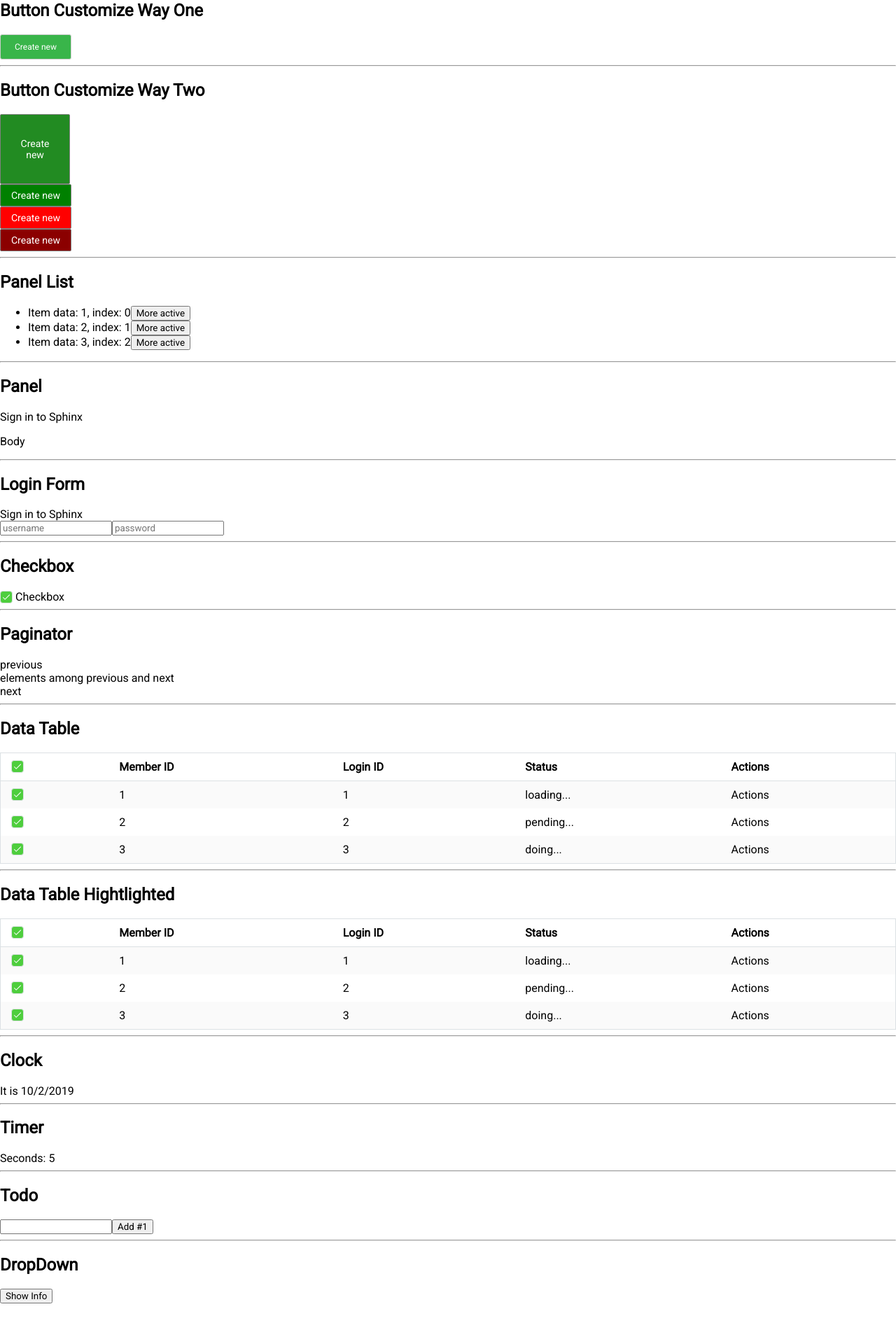
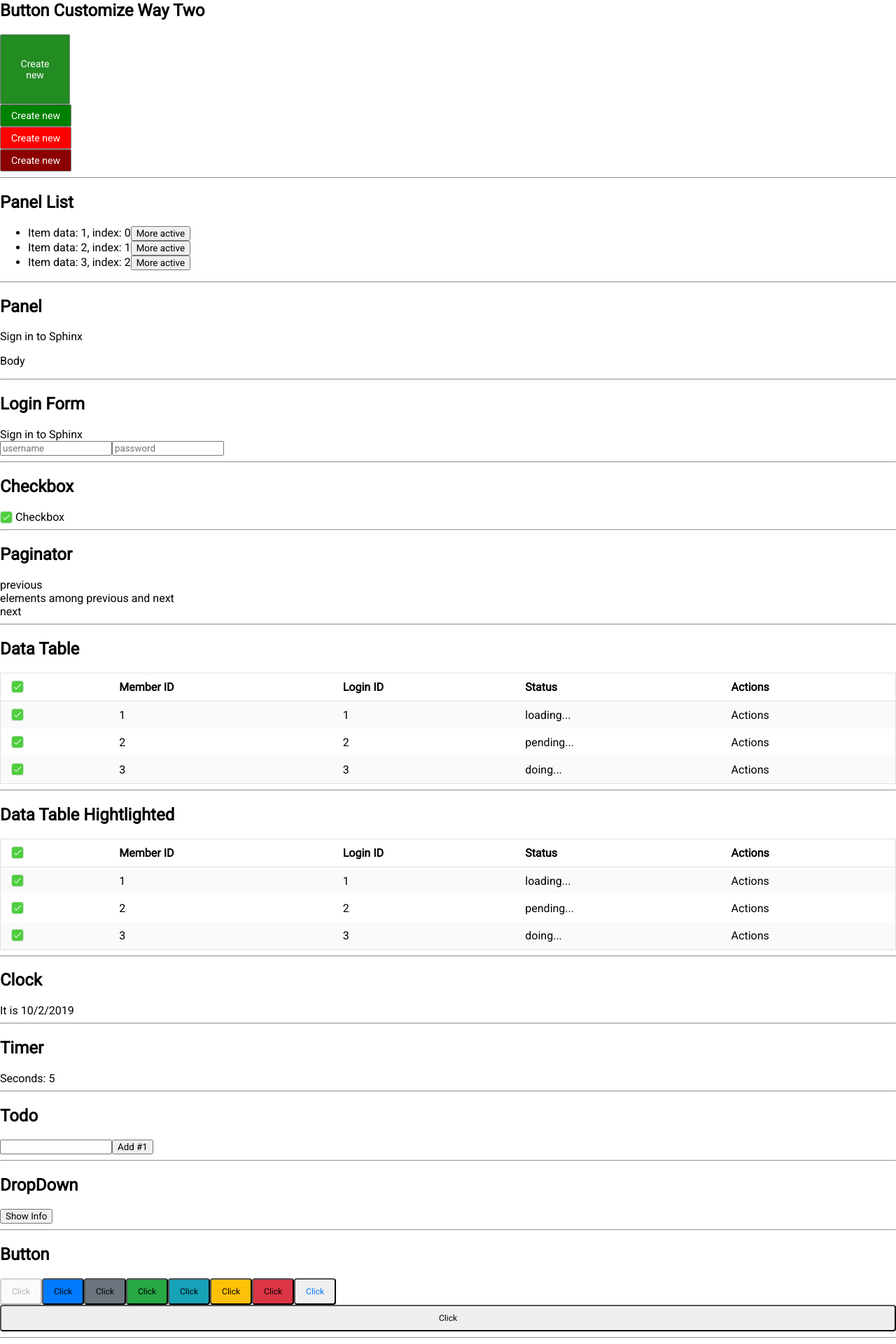
Before and after one commit to phichidung/test-ui, a React (Create React App) app: page / in a window 1280 px wide. Shown: the part 19-1939 px from the top of the page at 70% size. Before the commit the page ends 1881 px from the top, so only its background shows below. Built offline with nearby package versions, Linux system fonts and the light colour scheme.

Commit message:
customize button

```diff
--- a/src/App.js
+++ b/src/App.js
@@ -1,5 +1,5 @@
 import React, { Component } from 'react';
-import { ButtonCustomizeWayOne,
+import {
     Panel,
     PanelList,
     LoginForm,
@@ -8,30 +8,32 @@ import { ButtonCustomizeWayOne,
     Paginator,
     DataTable,
     DropDown,
-} from '../src/ui';
-import Clock from "./components/Clock";
-import Timer from "./components/Timer";
-import Todo from "./components/Todo";
+    Button
+}                           from '../src/ui';
+import Clock                from './components/Clock';
+import Timer                from './components/Timer';
+import Todo                 from './components/Todo';
 
 export default class App extends Component {
+
+    constructor(props) {
+        super(props);
+        this.state = {
+            showDropDown: false
+        };
+    };
+
+    toggleDropDown() {
+        this.setState({
+            showDropDown: !this.state.showDropDown
+        })
+    };
 
     render() {
         const data = [1, 2, 3];
 
         return (
             <div>
-                <section>
-                    <h1>Button Customize Way One</h1>
-                    <ButtonCustomizeWayOne
-                        type={'success'}
-                        onClick={ () => alert('Yo-lo') }
-                    >
-                        Create new
-                    </ButtonCustomizeWayOne>
-                </section>
-
-                <hr/>
-
                 <section>
                     <h1>Button Customize Way Two</h1>
                     <div>
@@ -69,9 +71,7 @@ export default class App extends Component {
                     <h1>Panel List</h1>
                     <PanelList
                         list={data}
-                        renderItem={item => {
-                            return <span>Item data: {item.data}, index: {item.index}</span>
-                        }}
+                        renderItem={item => <span>Item data: {item.data}, index: {item.index}</span>}
                     />
                 </section>
 
@@ -217,8 +217,82 @@ export default class App extends Component {
 
                 <section>
                     <h1>DropDown</h1>
-                    <DropDown/>
+                    <DropDown
+                        show={this.state.showDropDown}
+                        toggleDropDown={ () => this.toggleDropDown() }
+                    />
                 </section>
+
+                <hr/>
+
+                <section>
+                    <h1>Button</h1>
+                    <Button
+                        onClick={ () => alert('Samurai')}
+                        disabled={true}
+                        role={''}
+                    >
+                        Click
+                    </Button>
+                    <Button
+                        onClick={ () => alert('Samurai')}
+                        disabled={false}
+                        role={'primary'}
+                    >
+                        Click
+                    </Button>
+                    <Button
+                        onClick={ () => alert('Samurai')}
+                        disabled={false}
+                        role={'secondary'}
+                    >
+                        Click
+                    </Button>
+                    <Button
+                        onClick={ () => alert('Samurai')}
+                        disabled={false}
+                        role={'success'}
+                    >
+                        Click
+                    </Button>
+                    <Button
+                        onClick={ () => alert('Samurai')}
+                        disabled={false}
+                        role={'info'}
+                    >
+                        Click
+                    </Button>
+                    <Button
+                        onClick={ () => alert('Samurai')}
+                        disabled={false}
+                        role={'warning'}
+                    >
+                        Click
+                    </Button>
+                    <Button
+                        onClick={ () => alert('Samurai')}
+                        disabled={false}
+                        role={'danger'}
+                    >
+                        Click
+                    </Button>
+                    <Button
+                        onClick={ () => alert('Samurai')}
+                        disabled={false}
+                        role={'link'}
+                    >
+                        Click
+                    </Button>
+                    <Button
+                        onClick={ () => alert('Samurai')}
+                        disabled={false}
+                        responsive={true}
+                    >
+                        Click
+                    </Button>
+                </section>
+
+                <hr/>
             </div>
         );
     }
--- a/src/components/Todo.js
+++ b/src/components/Todo.js
@@ -11,17 +11,18 @@ export default class TodoApp extends Component {
     }
 
     render() {
+        const { items, text } = this.state;
 
         return (
             <div>
-                <TodoList items={this.state.items} />
+                <TodoList items={items} />
                 <form onSubmit={ (e) => this.handleSubmit(e) }>
                     <input
                         onChange={ (e) => this.handleChange(e) }
-                        value={this.state.text}
+                        value={text}
                     />
                     <button>
-                        Add #{this.state.items.length + 1}
+                        Add #{items.length + 1}
                     </button>
                 </form>
             </div>
--- /dev/null
+++ b/src/ui/Button.css
@@ -0,0 +1,39 @@
+.itami.button {
+    border-radius: 4px;
+    outline: none;
+    font-size: 12px;
+    padding: 10px 15px;
+}
+
+.itami.button.responsive {
+    width: 100%;
+    text-align: center;
+}
+
+.itami.button.primary {
+    background-color: #007bff;
+}
+
+.itami.button.secondary {
+    background-color: #6c757d;
+}
+
+.itami.button.success {
+    background-color: #28a745;
+}
+
+.itami.button.info {
+    background-color: #17a2b8;
+}
+
+.itami.button.warning {
+    background-color: #ffc107;
+}
+
+.itami.button.danger {
+    background-color: #dc3545;
+}
+
+.itami.button.link {
+    color: #007bff;
+}
--- /dev/null
+++ b/src/ui/Button.js
@@ -0,0 +1,37 @@
+import React, { Component } from 'react';
+import PropTypes            from 'prop-types';
+import './Button.css';
+
+export default class Button extends Component {
+
+    render() {
+        const { children, disabled, onClick, role, responsive } = this.props;
+
+        return (
+            <button className={`itami button ${role || ''} ${responsive ? 'responsive' : ''}`}
+                    onClick={onClick}
+                    disabled={disabled}
+            >
+                { children }
+            </button>
+        );
+    }
+}
+
+PropTypes.defaultProps = {
+    className  : '',
+    role       : '',
+    responsive : false,
+    disabled   : false, // Vô hiệu hoá = false
+    onClick    : () => {}, // Sự kiện khi click vào button
+    children   : <div></div>,
+};
+
+PropTypes.propTypes = {
+    className  : PropTypes.string,
+    role       : PropTypes.string, // default, primary, secondary, success, info, warning, danger, link
+    responsive : PropTypes.bool,
+    disabled   : PropTypes.bool,
+    onClick    : PropTypes.func,
+    children   : PropTypes.node // Anything
+};
--- a/src/ui/ButtonCustomizeWayOne.js
+++ /dev/null
@@ -1,33 +0,0 @@
-import React, { Component } from 'react';
-
-export default class ButtonCustomizeWayOne extends Component {
-
-    render() {
-        const { type, onClick } = this.props;
-        const buttonStyle = style[type] || style['default'];
-
-        return (
-            <button
-                style={buttonStyle}
-                onClick={onClick}
-            >
-                {this.props.children}
-            </button>
-        );
-    }
-}
-
-const style = {
-    default: {
-
-    },
-    success: {
-        borderRadius: 3,
-        border: "solid 0.5px #cccccc",
-        backgroundColor: "#39b54a",
-        padding: "10px 20px",
-        color: "#fff",
-        fontSize: 12,
-        lineHeight: 1.2
-    }
-};
--- a/src/ui/ButtonCustomizeWayTwo.js
+++ b/src/ui/ButtonCustomizeWayTwo.js
@@ -15,12 +15,13 @@ export default class ButtonCustomizeWayTwo extends Component {
     };
 
     render() {
-        const { active, role } = this.props;
+        const { move }                   = this.state;
+        const { active, role, children } = this.props;
 
         return(
             <div>
-                <button onClick={ () => this.onClick() } className={`btn btn ${role || ''} ${active ? 'active' : ''} ${this.state.move ? 'move' : ''}`}>
-                    {this.props.children}
+                <button onClick={ () => this.onClick() } className={`btn btn ${role || ''} ${active ? 'active' : ''} ${move ? 'move' : ''}`}>
+                    {children}
                 </button>
             </div>
         );
--- a/src/ui/DropDown.js
+++ b/src/ui/DropDown.js
@@ -1,30 +1,19 @@
 import React, { Component } from 'react';
+import PropTypes            from 'prop-types';
 import './DropDown.css';
 
 export default class DropDown extends Component {
 
-    constructor(props){
-        super(props);
-        this.state = {
-            show: false
-        }
-    }
+    render() {
+        const { show, toggleDropDown } = this.props;
 
-    handleToggle() {
-        this.setState({
-            show: !this.state.show
-        })
-    }
-
-    render() {
         return (
             <div>
-                <button onClick={ () => this.handleToggle() }>
+                <button onClick={toggleDropDown}>
                     Show Info
                 </button>
                 {
-                    this.state.show &&
-                    (
+                    show && (
                         <div className={'itami dropdown'}>
                             <div>Name: Itami:R-S</div>
                             <div>Job: Ranger</div>
@@ -35,3 +24,13 @@ export default class DropDown extends Component {
         );
     }
 }
+
+PropTypes.defaultProps = {
+    show            : false,
+    toggleDropDown  : () => {}
+};
+
+PropTypes.propTypes = {
+    show            : PropTypes.bool,
+    toggleDropDown  : PropTypes.func
+};
--- a/src/ui/index.js
+++ b/src/ui/index.js
@@ -1,4 +1,3 @@
-import ButtonCustomizeWayOne from "./ButtonCustomizeWayOne";
 import LoginForm from "./LoginForm";
 import Panel from "./Panel";
 import PanelList from "./PanelList";
@@ -7,9 +6,9 @@ import Checkbox from "./Checkbox";
 import Paginator from "./Paginator";
 import DataTable from "./DataTable";
 import DropDown from "./DropDown";
+import Button from "./Button";
 
 export {
-    ButtonCustomizeWayOne,
     LoginForm,
     Panel,
     PanelList,
@@ -18,4 +17,5 @@ export {
     Paginator,
     DataTable,
     DropDown,
+    Button
 };
```
Lines whose indentation alone changed are shown as unchanged.
